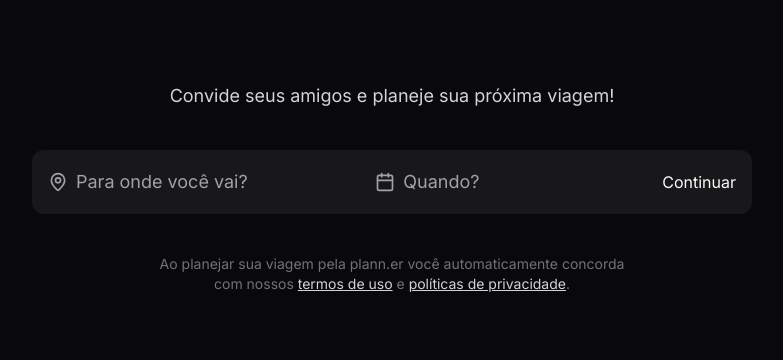
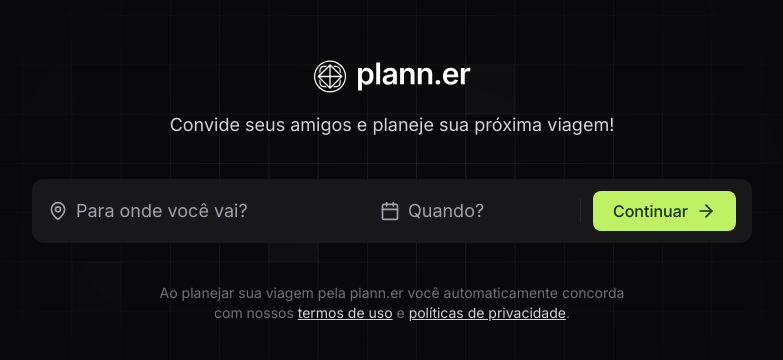
Before and after one commit to arturbomtempo-dev/plann.er, a React (Vite) app in the folder client/: page / in a window 1280 px wide. Shown: the part 212-572 px from the top of the page, without its empty margins (248-1031 px from the left). Built offline with nearby package versions, Linux system fonts and the light colour scheme.

Commit message:
style: completion of the main page styling

```diff
--- a/client/src/App.tsx
+++ b/client/src/App.tsx
@@ -1,19 +1,22 @@
-import { MapPin, Calendar } from 'lucide-react';
+import { MapPin, Calendar, ArrowRight } from 'lucide-react';
 
 export function App() {
     return (
-        <div className="h-screen flex items-center justify-center">
+        <div className="h-screen flex items-center justify-center bg-pattern bg-no-repeat bg-center">
             <div className="max-w-3xl w-full px-6 text-center space-y-10">
-                <p className="text-zinc-300 text-lg">
-                    Convide seus amigos e planeje sua próxima viagem!
-                </p>
-                <div className="h-16 bg-zinc-900 px-4 rounded-xl flex items-center shadow-shape">
+                <div className="flex flex-col items-center gap-3">
+                    <img src="/logo.svg" alt="Logo da plann.er" />
+                    <p className="text-zinc-300 text-lg">
+                        Convide seus amigos e planeje sua próxima viagem!
+                    </p>
+                </div>
+                <div className="h-16 bg-zinc-900 px-4 rounded-xl flex items-center shadow-shape gap-3">
                     <div className="flex items-center gap-2 flex-1">
                         <MapPin className="size-5 text-zinc-400" />
                         <input
                             type="text"
                             placeholder="Para onde você vai?"
-                            className="bg-transparent text-lg placeholder-zinc-400"
+                            className="bg-transparent text-lg placeholder-zinc-400 outline-none flex-1"
                         />
                     </div>
                     <div className="flex items-center gap-2">
@@ -21,10 +24,14 @@ export function App() {
                         <input
                             type="text"
                             placeholder="Quando?"
-                            className="bg-transparent text-lg placeholder-zinc-400"
+                            className="bg-transparent text-lg placeholder-zinc-400 w-40 outline-none"
                         />
                     </div>
-                    <button>Continuar</button>
+                    <div className="w-px h-6 bg-zinc-800"></div>
+                    <button className="bg-lime-300 text-lime-950 rounded-lg px-5 py-2 font-medium flex items-center gap-2 hover:bg-lime-400">
+                        Continuar
+                        <ArrowRight className="size-5" />
+                    </button>
                 </div>
                 <p className="text-sm text-zinc-500">
                     Ao planejar sua viagem pela plann.er você automaticamente
--- a/client/tailwind.config.js
+++ b/client/tailwind.config.js
@@ -9,6 +9,9 @@ export default {
             boxShadow: {
                 shape: 'box-shadow: 0px 8px 8px rgba(0, 0, 0, 0.1), 0px 4px 4px rgba(0, 0, 0, 0.1), 0px 2px 2px rgba(0, 0, 0, 0.1), 0px 0px 0px 1px rgba(0, 0, 0, 0.1), inset 0px 0px 0px 1px rgba(255, 255, 255, 0.03), inset 0px 1px 0px rgba(255, 255, 255, 0.03)',
             },
+            backgroundImage: {
+                pattern: 'url(/bg.png)',
+            },
         },
     },
     plugins: [],
```
Also changed, not shown: client/public/bg.png (added), client/public/logo.svg (added).
